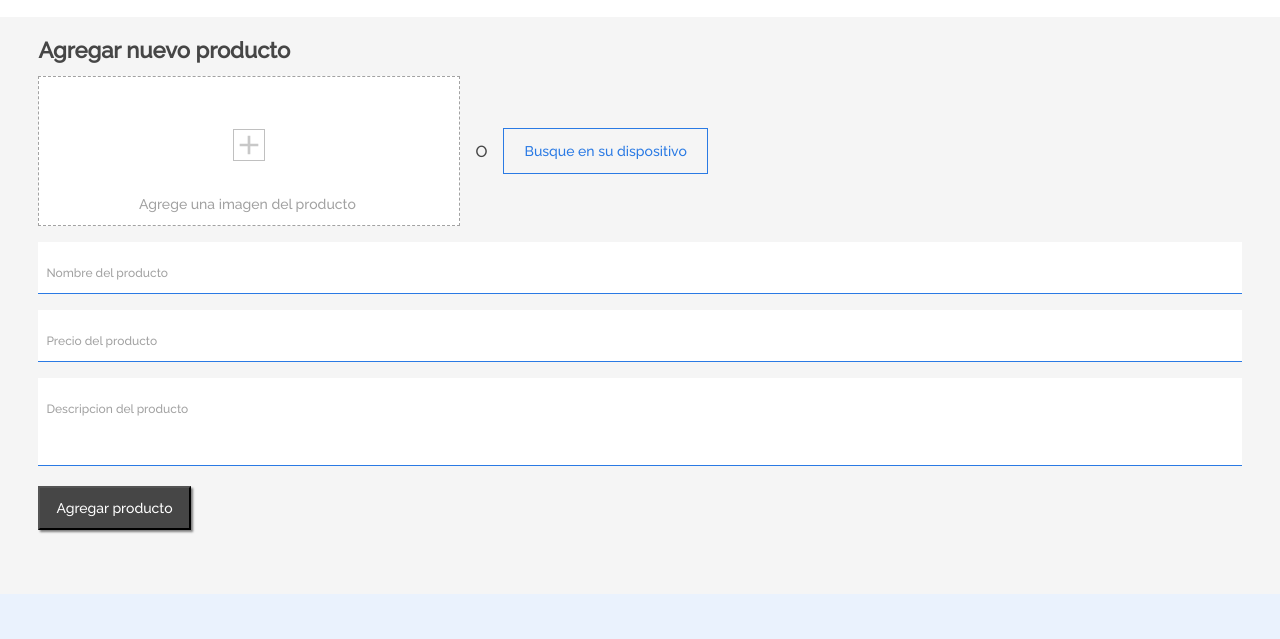
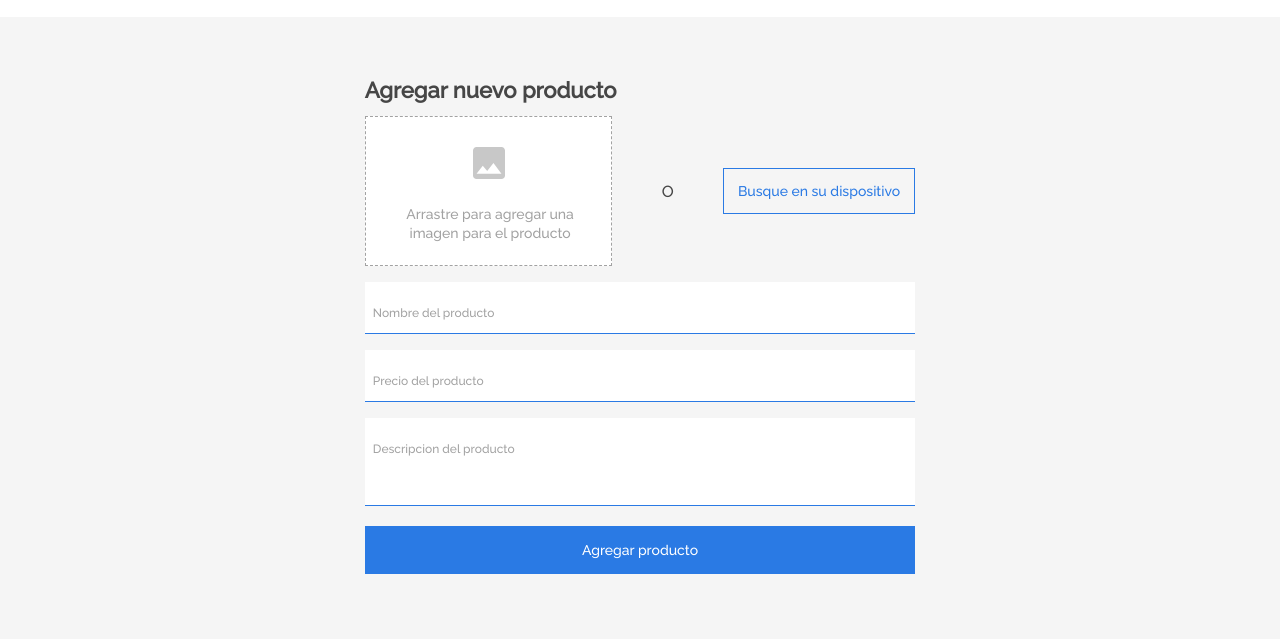
Before and after one commit to MartinAlcaraz/Challenge-Alura-ONE-E-Commerce, a plain HTML site: page index.html in a window 1280 px wide. Shown: the part 79-718 px from the top of the page. Drawn offline with Linux system fonts and the light colour scheme.

Commit message:
seccion agregar producto terminada

```diff
--- a/assets/css/base.css
+++ b/assets/css/base.css
@@ -37,6 +37,7 @@ body{
 
 .boton {
    display: inline-block;
+   border: none;
    text-decoration: none;
    color: var(--texto-blanco);
    font-weight: 400;
--- a/assets/css/bloque-agregar-producto.css
+++ b/assets/css/bloque-agregar-producto.css
@@ -17,10 +17,6 @@
     background-color: var(--bg-blanco);
 }
 
-/* .agregar-producto__input-container {
-
-} */
-
 .agregar-producto__titulo {
     font-size: 22px;
     font-weight: 700;
@@ -38,13 +34,14 @@
 }
 
 .box-image__icono {
+    display: block;
     position: absolute;
     top: 35%;
     left: calc(50% - 1rem);
     width: 2rem;
     height: 2rem;
     z-index: 1;
-    border: none;
+
     background-image: url(../img/signo-mas.svg);
     background-repeat: no-repeat;
     background-position: center;
@@ -56,21 +53,34 @@
     font-weight: 400;
     font-size: 14px;
     top: 70%;
-    left: calc(50% - 110px);
+    left: calc(50% - 120px);
     z-index: 1;
+    text-align: center;
+}
+
+.box-image__texto--movil {
+    display: block;
+}
+
+.box-image__texto--tablet {
+    padding: 0 2rem;
+    display: none;
 }
 
 .img-container__or {
+    display: none;
     font-size: 16px;
     font-weight: 400;
-    padding: 0 1rem;
+    padding: 0 10px;
 }
 
+
 .img-container__boton {
+    display: none;
     color: var(--bg-boton-azul);
     background-color: transparent;
     border: 1px solid var(--bg-boton-azul);
-    padding: 14px 20px;
+    padding: 14px;
 }
 
 .box-image__input--image {
@@ -129,8 +139,8 @@
 
 
 .agregar-producto__boton {
-    background-color: var(--texto-gris);
-    box-shadow: 2px 2px 2px rgba(10, 10, 10, 0.5);
+    background-color: var(--bg-boton-azul);
+    /* box-shadow: 2px 2px 2px rgba(10, 10, 10, 0.5); */
     color: var(--texto-blanco-boton);
 }
 
--- a/assets/css/info-contacto.css
+++ b/assets/css/info-contacto.css
@@ -6,7 +6,7 @@
 }
 
 .contacto__boton--disabled {
-   background-color: var(--texto-gris);
+   background-color: var(--bg-boton-azul);
    box-shadow: 2px 2px 2px rgba(10,10,10, 0.5);
    color: var(--texto-blanco-boton);
 }
@@ -212,7 +212,7 @@ box-shadow: none;
 .textarea__bar {
  position:relative;
  display:block;
- top: -4px;
+ top: -7px;
  width:100%;
 }
 
--- a/assets/css/responsive.css
+++ b/assets/css/responsive.css
@@ -64,7 +64,7 @@
 }
 
 
-        /* ===========  min-width: 768px =========== */
+/* ===========  min-width: 768px =========== */
 
 @media screen and (min-width: 768px) {
 
@@ -92,12 +92,12 @@
         padding: 0 2%;
     }
 
-    .menu__logo{
+    .menu__logo {
         order: 1;
         width: 15%;
     }
 
-    .menu__caja-busqueda{
+    .menu__caja-busqueda {
         order: 2;
     }
 
@@ -146,14 +146,14 @@
         width: 24%;
     }
 
-    /* ======= banner ========== */
+    /* ======= banner   768px  ========== */
 
     .banner {
         height: 45vw;
     }
 
 
-    /* ======= seccion productos ========= */
+    /* ======= seccion productos   768px  ========= */
 
     .productos {
         padding: 1rem 3.5vw 1rem;
@@ -171,15 +171,16 @@
     .productos__ver-todo {
         font-size: 16px;
     }
+
     .productos__ver-todo--flecha {
         height: 16px;
     }
 
-    /* ============= seccion productos-similares ==================== */
+    /* ============= seccion productos-similares   768px  ==================== */
 
-    .bloque__productos-similares{
+    .bloque__productos-similares {
         margin: 0;
-     }
+    }
 
     .item-seleccionado {
         display: flex;
@@ -193,6 +194,7 @@
         height: 21vw;
         width: 40%;
     }
+
     .item-seleccionado__nombre {
         margin: 0;
     }
@@ -207,7 +209,7 @@
     }
 
 
-    /* ======= seccion informacion  ========= */
+    /* ======= seccion informacion  768px  ========= */
 
 
     .bloque__informacion {
@@ -221,12 +223,15 @@
         flex-grow: 1;
         padding: 0;
     }
+
     .info__contacto {
         flex-grow: 2;
     }
+
     .info__logo {
         margin: 1rem 0;
     }
+
     .info__enlace {
         text-align: left;
         line-height: 2.5rem;
@@ -236,7 +241,7 @@
         margin-bottom: 0;
     }
 
-    .todos-los-productos__encabezado{
+    .todos-los-productos__encabezado {
         flex-direction: row;
         align-items: center;
         margin: 0;
@@ -249,14 +254,43 @@
         width: 20vw;
     }
 
-    /* ============seccion agregar productos ===================== */
+    /* ============seccion agregar productos  768px  ===================== */
 
     .img-container__box-image {
         width: 35%;
     }
+
     .agregar-producto__img-container {
         display: flex;
         align-items: center;
+    }
+
+    .box-image__texto--movil {
+        display: none;
+    }
+
+    .box-image__texto--tablet {
+        display: block;
+        top: 50%;
+    }
+
+    .img-container__or {
+        display: block;
+    }
+
+
+    .img-container__boton {
+        display: block;
+    }
+
+    .box-image__icono {
+        top: 20%;
+        background-image: url(../img/icono-subir-img.svg);
+    }
+
+    .agregar-producto__boton {
+        width: 100%;
+        padding: 16px;
     }
 }
 
@@ -304,8 +338,10 @@
         margin: 2rem 7.5vw;
     }
 
-    .item:nth-of-type(n+ 5){        /* n+ 5  ===>  selecciona a partir del 5to elemento de   */
-        display: block;              /*    clase item para no mostrar los items  */
+    .item:nth-of-type(n+ 5) {
+        /* n+ 5  ===>  selecciona a partir del 5to elemento de   */
+        display: block;
+        /*    clase item para no mostrar los items  */
     }
 
     .productos {
@@ -318,11 +354,11 @@
     }
 
 
-    /* ============= seccion productos-similares ==================== */
+    /* ============= seccion productos-similares  1024px  ==================== */
 
-    .bloque__productos-similares{
+    .bloque__productos-similares {
         margin: 0 7.5vw;
-     }
+    }
 
     .item-seleccionado {
         align-items: center;
@@ -343,6 +379,7 @@
     .item-seleccionado__precio {
         margin: 2rem 0 0;
     }
+
     .item-seleccionado__descripcion {
         font-size: 16px;
     }
@@ -356,7 +393,7 @@
         padding: 0;
     }
 
-    /* =============== bloque informacion =================== */
+    /* =============== bloque informacion  1024px  =================== */
 
     .bloque__informacion {
         padding: 3rem 7.5vw;
@@ -366,6 +403,7 @@
         flex-grow: 1;
         min-width: 50%;
     }
+
     .info__quienes-somos {
         flex-grow: 1;
 
@@ -373,10 +411,12 @@
         flex-direction: row;
 
     }
-    .info__logo{
+
+    .info__logo {
         width: 50%;
     }
-    .info__container-enlaces{
+
+    .info__container-enlaces {
         width: 50%;
 
     }
@@ -391,6 +431,7 @@
         width: 420px;
         padding: 20px 20px;
     }
+
     .login__boton-entrar {
         font-size: 16px;
         padding: 20px 190px;
@@ -398,4 +439,17 @@
     }
 
 
+    /* =========  seccion agregar productos  1024px  =============== */
+
+    .agregar-producto {
+        padding: 3rem 28.5vw;
+    }
+
+    .img-container__box-image {
+        width: 45%;
+    }
+
+    .agregar-producto__img-container {
+        justify-content: space-between;
+    }
 }
--- a/index.html
+++ b/index.html
@@ -526,8 +526,9 @@
                         <div class="img-container__box-image  input-container">
 
                             <div class="box-image__imagen-fondo" id="fondo">
-                                <img class="box-image__icono">
-                                <p class="box-image__texto">Agrege una imagen del producto</p>
+                                <div class="box-image__icono"></div>
+                                <p class="box-image__texto box-image__texto--movil">Agregar una imagen para el producto</p>
+                                <p class="box-image__texto box-image__texto--tablet">Arrastre para agregar una imagen para el producto</p>
                             </div>
 
                             <input class="box-image__input--image" type="file" data-input-imagen name="img"
@@ -538,23 +539,6 @@
                         <p class="img-container__or">O</p>
                         <button class="img-container__boton boton" id="boton-subir-img">Busque en su dispositivo</button>
                     </div>
-
-                    <!-- <div class="drop-zone agregar-producto__drop-zone" id="drop-zone">
-                        <img class="drop-zone__img" src="./assets/img/signo-mas.svg" alt="">
-                        <p class="drop-zone__texto">Agrega una imagen para el producto</p>
-                    </div> -->
-
-                    <!-- <div class="source">
-                    <p id="source" ondrag="drag_handler(event);" ondragstart="dragstart_handler(event);"
-                            draggable="true">
-                            Select this element, drag it to the Drop Zone and then release the selection to move the
-                            element.</p>
-                    </div> -->
-                    <!-- <div id="target" ondrop="drop_handler(event);" ondragover="dragover_handler(event);">
-                        Drop Zone
-                    </div> -->
-
-
 
                     <!--  ========  input nombre producto  =========  -->
                     <div class="input-container agregar-producto__input-container">
```
